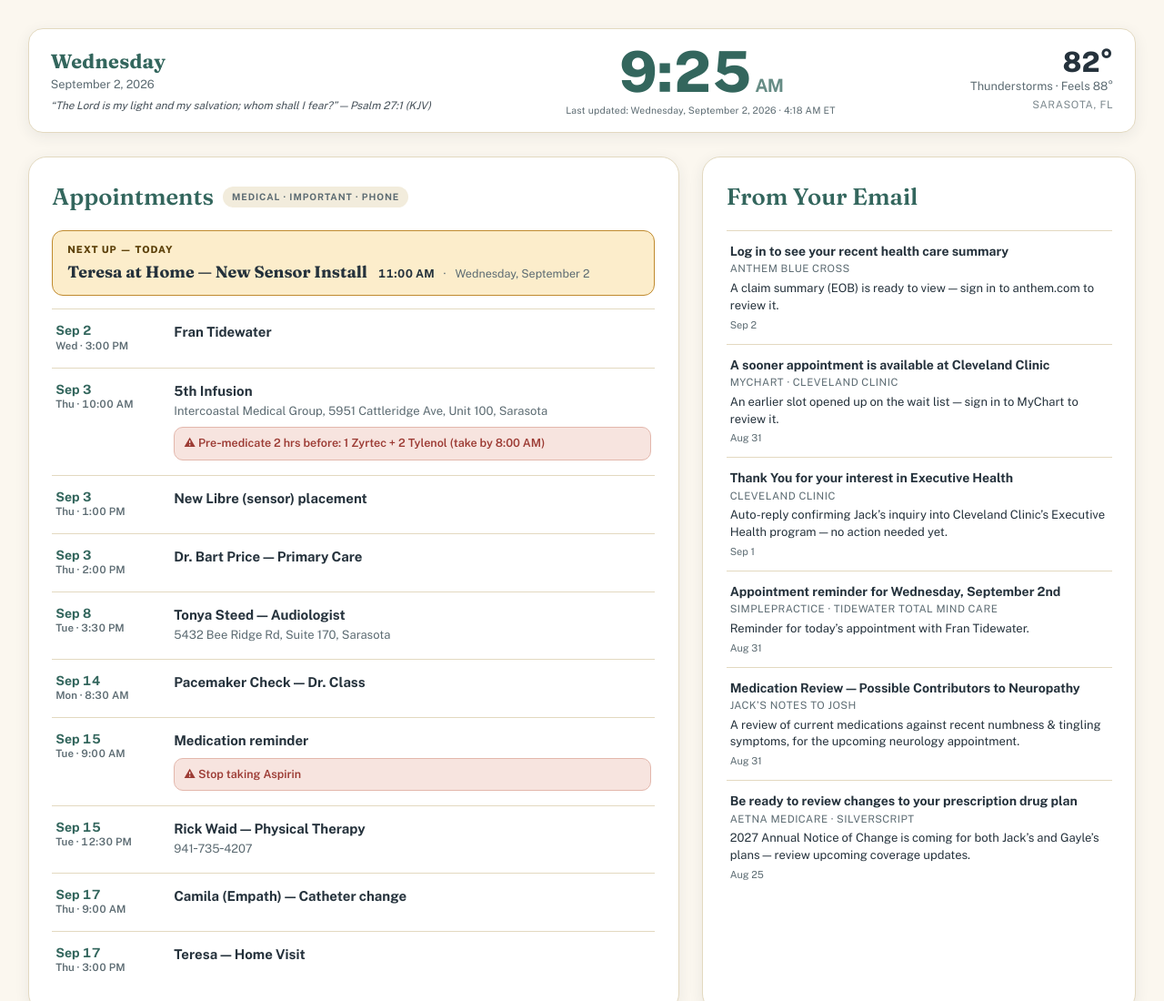
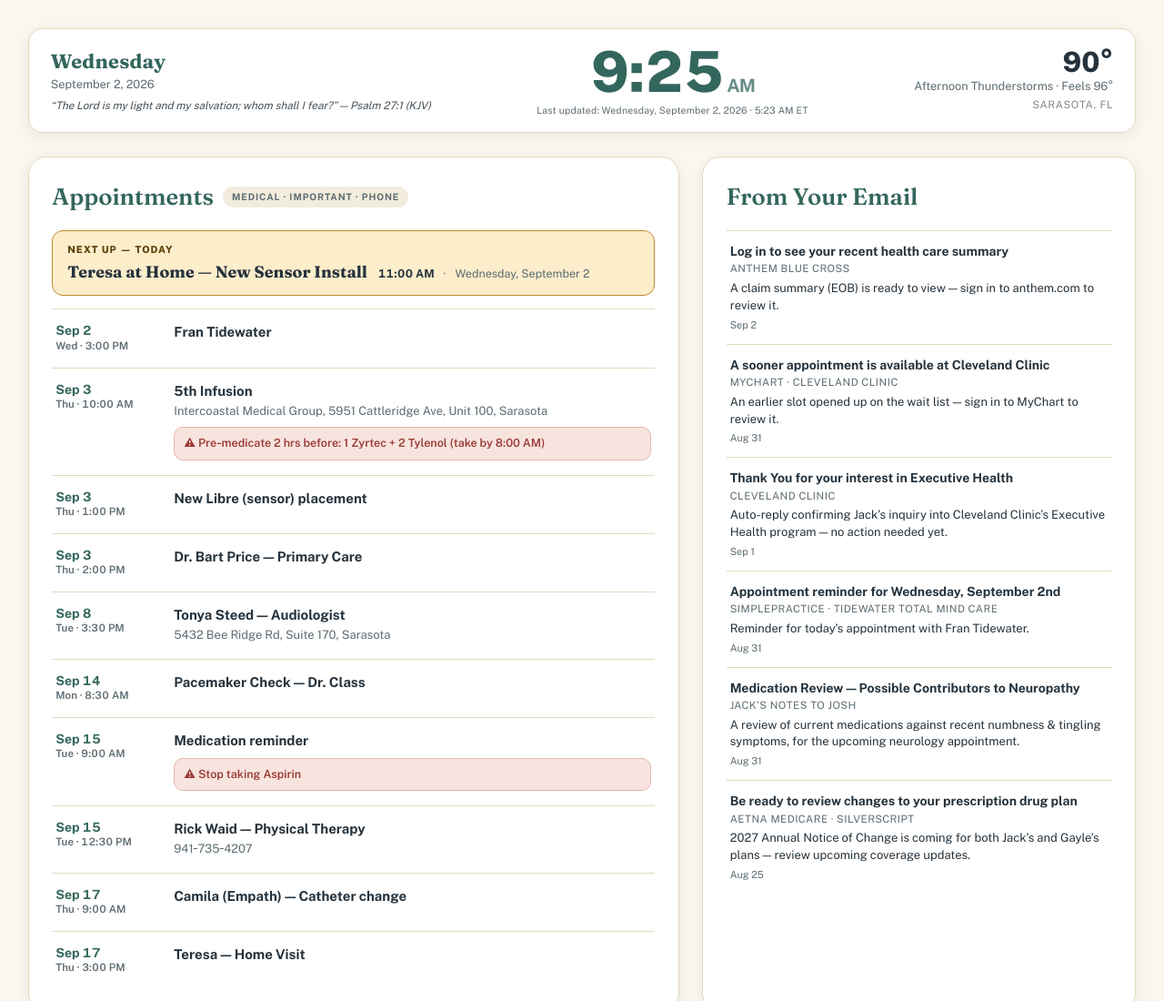
Before and after one commit to jackwineandspirits/household, a plain HTML site: page dashboard.html in a window 1280 px wide. Shown: the top 1100 px of the page at 91% size. Drawn offline with nearby package versions, Linux system fonts and the light colour scheme.

Commit message:
Hourly refresh: 2026-09-02 05:25 EDT

```diff
--- a/dashboard.html
+++ b/dashboard.html
@@ -458,11 +458,11 @@
     </div>
     <div class="clock-block">
       <div class="clock" id="clock">--:--<span class="ampm">AM</span></div>
-      <div class="updated" id="updated">Last updated: Wednesday, September 2, 2026 &middot; 4:18 AM ET</div>
+      <div class="updated" id="updated">Last updated: Wednesday, September 2, 2026 &middot; 5:23 AM ET</div>
     </div>
     <div class="weather">
-      <div class="temp">82&deg;</div>
-      <div class="cond">Thunderstorms &middot; Feels 88&deg;</div>
+      <div class="temp">90&deg;</div>
+      <div class="cond">Afternoon Thunderstorms &middot; Feels 96&deg;</div>
       <div class="place">Sarasota, FL</div>
     </div>
   </header>
```
Also changed, not shown: index.html (+3 -3 lines).
